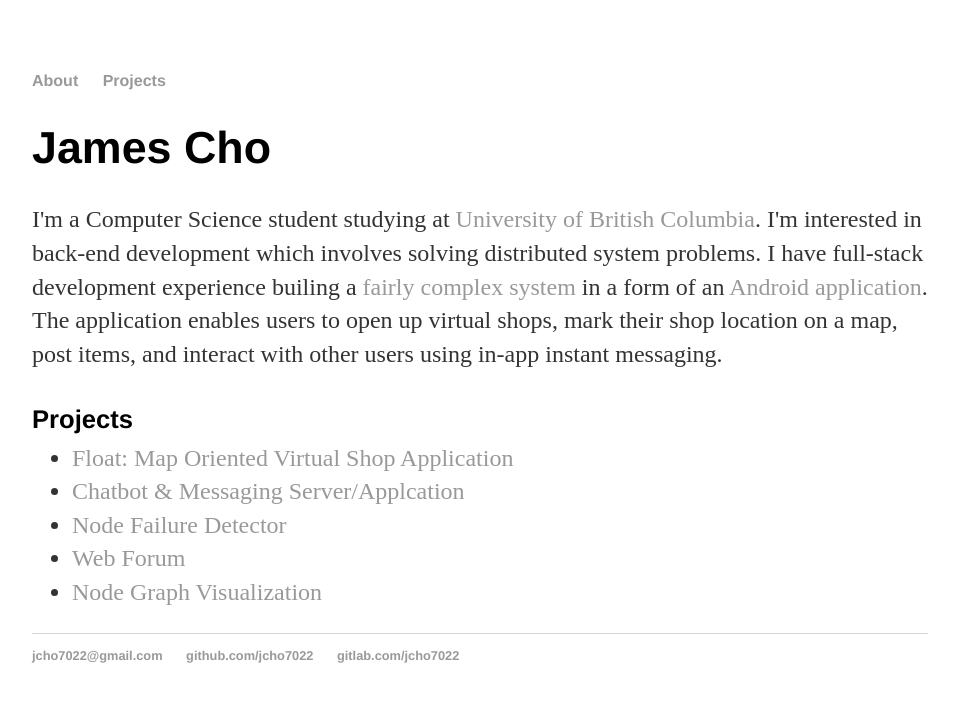
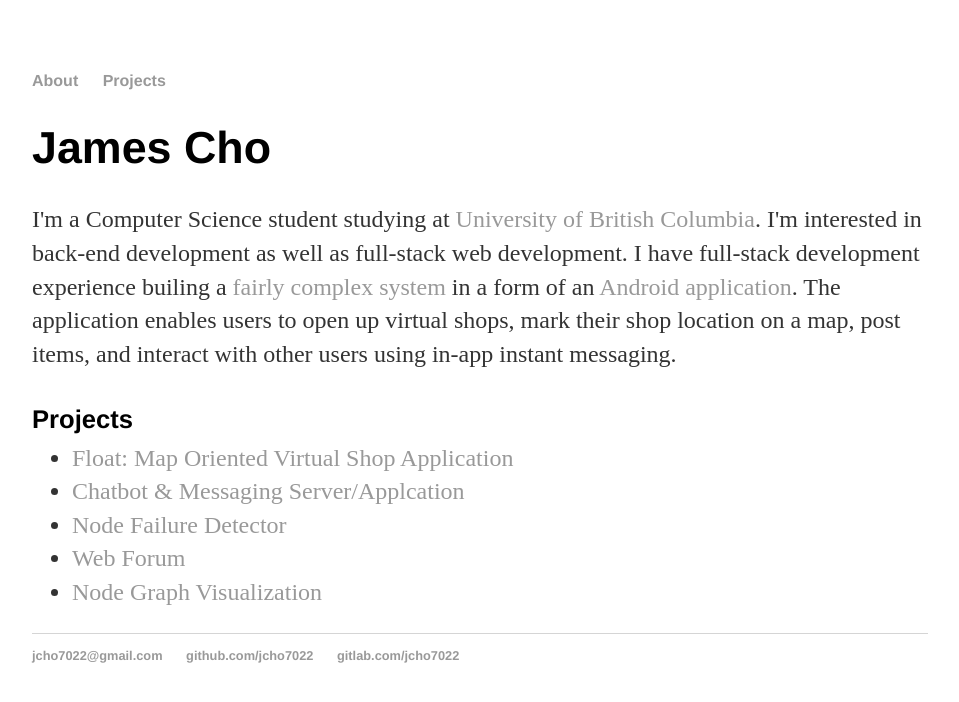
Before and after one commit to jcho7022/jcho7022.github.io, a Jekyll site: the page built from index.html, in a window 1280 px wide. Shown: the top 702 px of the page, without its empty margins (160-1119 px from the left). Built offline with Jekyll 4.4.1, drawn with Linux system fonts in a browser that asks for light colours.

Commit message:
Update index.html

```diff
--- a/index.html
+++ b/index.html
@@ -8,10 +8,11 @@
 	<!--<img src="headshot.jpg" alt="head_shot" height="260px" width="260px">-->
 		<p>
 		I'm a Computer Science student studying at <a href="https://www.ubc.ca/about/">University of British Columbia</a>.
-		I'm interested in back-end development which involves solving distributed system problems.
+		I'm interested in back-end development as well as full-stack web development.
 		I have full-stack development experience builing a <a href="/projects/float">fairly complex system</a> in
 		a form of an <a href="https://play.google.com/store/apps/details?id=com.floatapplication">Android application</a>.
-		The application enables users to open up virtual shops, mark their shop location on a map, post items, and interact with other users using in-app instant messaging.
+		The application enables users to open up virtual shops, mark their shop location on a map, post items, and interact
+			with other users using in-app instant messaging.
 		</p>
 
 	<h4><b>Projects</b></h4>
```
